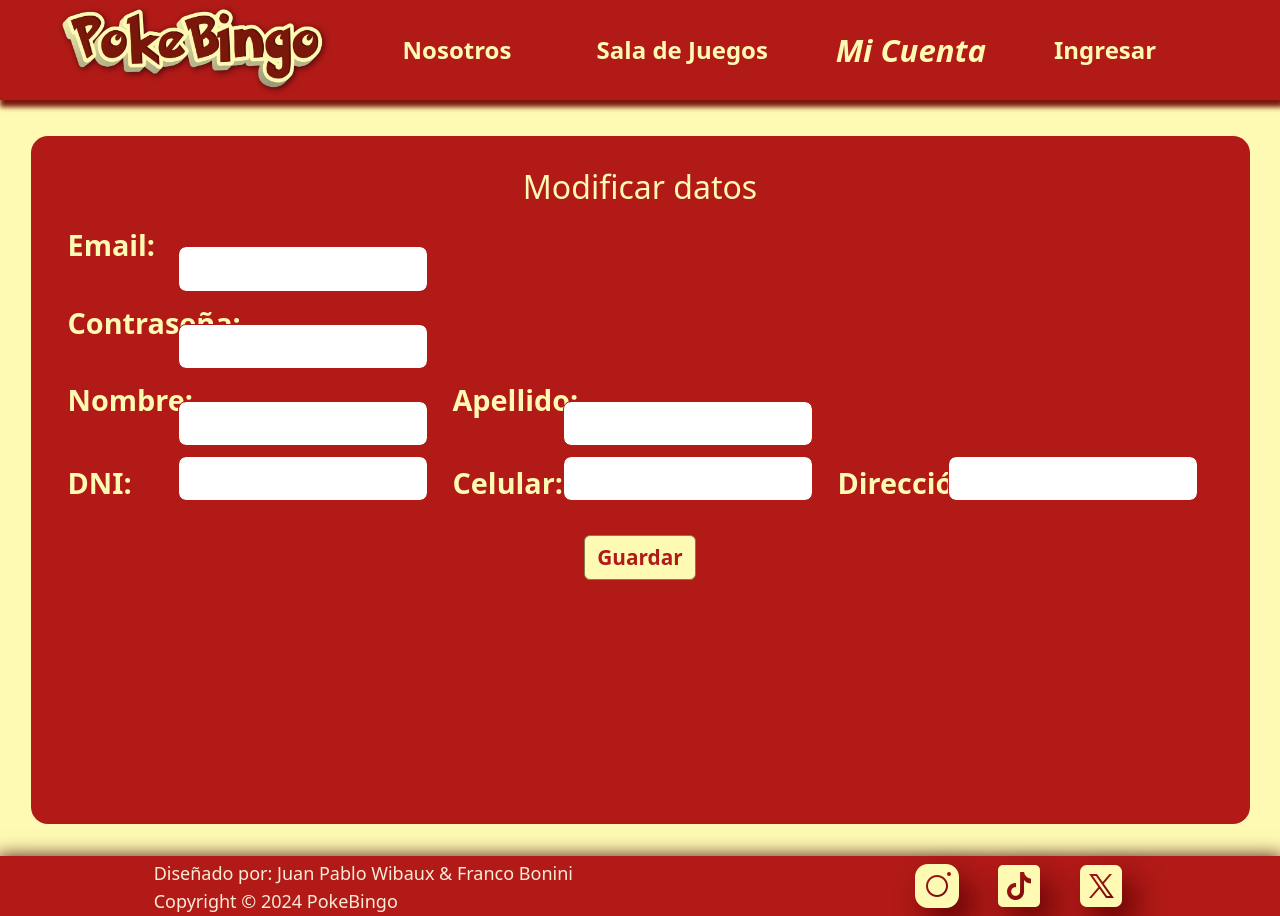
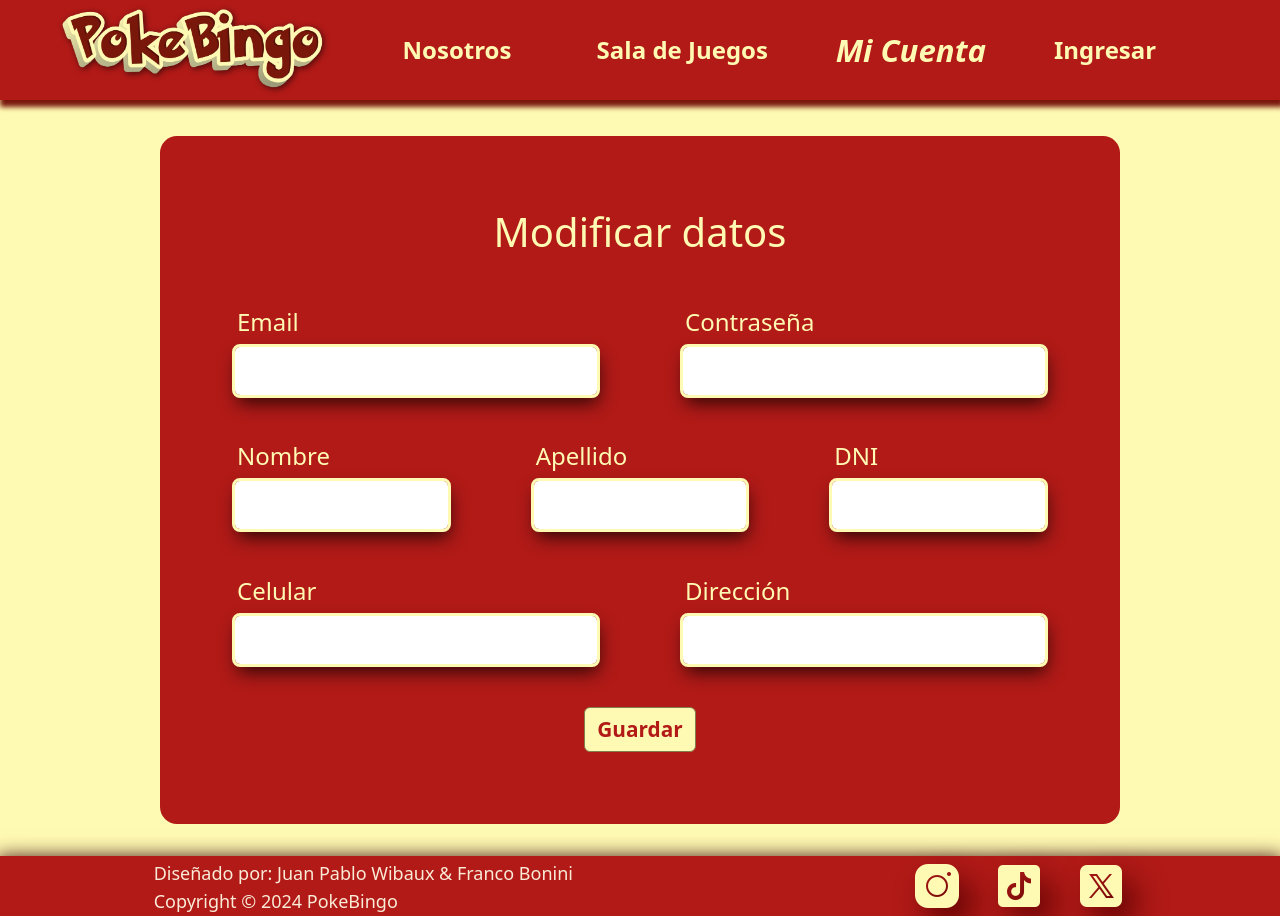
Before and after one commit to boninifranco/TPF_G4_PRUEBAS, a React (Create React App) app in the folder poke-bingo-pruebas/: page /MiCuenta in a window 1280 px wide. Both pictures are taken after a click on the button "Modificar". Built offline with nearby package versions, Linux system fonts and the light colour scheme.

Commit message:
Modal User

```diff
--- a/poke-bingo-pruebas/package.json
+++ b/poke-bingo-pruebas/package.json
@@ -15,7 +15,7 @@
     "web-vitals": "^2.1.4"
   },
   "scripts": {
-    "start": "react-scripts start",
+    "start": "set PORT=3001 && react-scripts start",
     "build": "react-scripts build",
     "test": "react-scripts test",
     "eject": "react-scripts eject"
--- a/poke-bingo-pruebas/src/components/miCuenta/MisDatos.jsx
+++ b/poke-bingo-pruebas/src/components/miCuenta/MisDatos.jsx
@@ -26,10 +26,14 @@ export const MisDatos = ({ onModify }) => {
     <div className='data_style'>
       <h2>Mis datos</h2>
       <div className="info_style">
-        <p className="pbox_style">Nombre: {user.nombre} {user.apellido}</p>
-        <p className="pbox_style">DNI: {user.dni}</p>
-        <p className="pbox_style">Celular: {user.celular}</p>
-        <p className="pbox_style">Dirección: {user.direccion}</p>
+        <p className="ptitle_style">Nombre</p>
+        <p className="pbox_style">{user.nombre} {user.apellido}</p>
+        <p className="ptitle_style">DNI</p>
+        <p className="pbox_style">{user.dni}</p>
+        <p className="ptitle_style">Celular</p>
+        <p className="pbox_style">{user.celular}</p>
+        <p className="ptitle_style">Dirección</p>
+        <p className="pbox_style">{user.direccion}</p>
         </div>
         <div>
         <Button className="button_reg" onMouseUp={(e) => e.currentTarget.blur()} onClick={onModify}>Modificar</Button>
--- a/poke-bingo-pruebas/src/components/miCuenta/MisDatosPatch.jsx
+++ b/poke-bingo-pruebas/src/components/miCuenta/MisDatosPatch.jsx
@@ -2,7 +2,7 @@ import { Button, Form } from "react-bootstrap";
 import React, { useEffect, useState } from 'react';
 import './misDatos.css';
 
-export const MisDatosPatch = ({ onGuardado }) => {
+export const MisDatosPatch = ({ onGuardado, hideEmailAndPassword }) => {
   const [user, setUser] = useState({
     nombre: '',
     apellido: '',
@@ -64,14 +64,17 @@ const handleChange = (e) => {
   const handleSubmit = async (e) => {
     e.preventDefault();
 
+    if (!user.nombre || !user.apellido || !user.dni || !user.celular || !user.direccion) {
+      alert("Existem campos sin completar"); // Muestra un alert
+      return; // Evita que continúe con el envío del formulario
+    }
+
     const idUser = localStorage.getItem('idUser');
 
     const { id, ...userData } = user;
 
     const { email, contrasenia } = registro;
 
-  console.log('Datos de usuario a enviar:', userData);
-  console.log('Datos de registro a enviar:', { email, contrasenia });
     try {
       await fetch(`http://localhost:3000/usuario/${idUser}`, {
         method: 'PATCH',
@@ -96,89 +99,89 @@ const handleSubmit = async (e) => {
     }
   };
 
-
   return (
-  <div className='data_style'>
-    <h2>Modificar datos</h2>
-    <Form className="info_style" onSubmit={handleSubmit}>
-      <div className="registro_style">
-
-        <Form.Group className="form_group">
-          <p className="pform_style">Email:</p>
+    <Form className="flex_container" onSubmit={handleSubmit}>
+      {!hideEmailAndPassword && (<div>
+        <h1>Modificar datos</h1>
+      </div>
+      )}
+      {!hideEmailAndPassword && (<div className="registro_style">
+        <Form.Group className="divcont">
+          <p className="pform_style">Email</p>
           <Form.Control
             type="email"
             name="email"
             value={registro.email}
             onChange={handleChange}
-            className="form_input_style1"
+            className="form_input_style"
           />
         </Form.Group>
-        <Form.Group className="form_group">
-          <p className="pform_style">Contraseña:</p>
+        <Form.Group className="divcont">
+          <p className="pform_style">Contraseña</p>
           <Form.Control
             type="password"
             name="contrasenia"
             value={registro.contrasenia}
             onChange={handleChange}
-            className="form_input_style1"
+            className="form_input_style"
           />
         </Form.Group>
       </div>
-
+      )}
       <div className="form_nombres">
-        <Form.Group className="form_group">
-          <p className="pform_style">Nombre:</p>
+        <Form.Group className="divcont">
+          <p className="pform_style">Nombre</p>
           <Form.Control
             type="text"
             name="nombre"
             value={user.nombre}
             onChange={handleChange}
-            className="form_input_style1"
+            className="form_input_style"
           />
         </Form.Group>
 
-        <Form.Group className="form_group">
-          <p className="pform_style">Apellido:</p>
+        <Form.Group className="divcont">
+          <p className="pform_style">Apellido</p>
           <Form.Control
             type="text"
             name="apellido"
             value={user.apellido}
             onChange={handleChange}
-            className="form_input_style1"
+            className="form_input_style"
           />
         </Form.Group>
-      </div>
-      <div className="form_info">
-        <Form.Group className="form_group">
-          <p className="pform_style">DNI:</p>
+
+        <Form.Group className="divcont">
+          <p className="pform_style">DNI</p>
           <Form.Control
             type="text"
             name="dni"
             value={user.dni}
             onChange={handleChange}
-            className="form_input_style2"
+            className="form_input_style"
           />
         </Form.Group>
-
-        <Form.Group className="form_group">
-          <p className="pform_style">Celular:</p>
+      </div>
+      <div className="form_info">
+        <Form.Group className="divcont">
+          <p className="pform_style">Celular</p>
           <Form.Control
             type="text"
             name="celular"
             value={user.celular}
             onChange={handleChange}
-            className="form_input_style2"
+            className="form_input_style"
           />
         </Form.Group>
 
-        <Form.Group className="form_group">
-          <p className="pform_style">Dirección:</p>
+        <Form.Group className="divcont">
+          <p className="pform_style">Dirección</p>
           <Form.Control
             type="text"
             name="direccion"
             value={user.direccion}
             onChange={handleChange}
-            className="form_input_style2"
+            className="form_input_style"
           />
         </Form.Group>
       </div>
@@ -188,6 +191,5 @@ return (
         </Button>
       </div>
     </Form>
-  </div>
   );
 };
--- a/poke-bingo-pruebas/src/components/miCuenta/misDatos.css
+++ b/poke-bingo-pruebas/src/components/miCuenta/misDatos.css
@@ -1,5 +1,5 @@
 .data_style {
-    color: #B11A17;
+  color: #b11a17;
   display: flex;
   flex-direction: column;
   align-items: center;
@@ -8,58 +8,68 @@
 .data_style > h2 {
   color: #fffab3;
 }
-
-.info_style {
-    display: flex;
-    flex-direction: column;
-    font-size: 1.8em;
-    text-align: left;
-    font-weight: 600;
+.info_style{
+  margin: 3vh 0 3vh 0;
+  font-size: 3vh;
 }
-
+.ptitle_style{
+  color: #fffab3;
+  font-weight: bold;
+  margin-bottom: 0.2em;
+}
 .pbox_style {
   background-color: #fffab3;
   border-radius: 8px;
   padding: 0 0.5em 0 0.5em;
-    margin-bottom: 10px;
+  margin-bottom: 2vh;
 }
-
+.form_input_style, .pbox_style {
+  /*Sombra de los form*/
+  -webkit-box-shadow: 2px 9px 18px -4px rgba(0,0,0,0.75);
+  -moz-box-shadow: 2px 9px 18px -4px rgba(0,0,0,0.75);
+  box-shadow: 2px 9px 18px -4px rgba(0,0,0,0.75);
+}
 .pform_style {
   color: #fffab3;
-    margin-right: 10px; /* Espaciado entre el texto y el input */
-    width: 100px; /* Ancho fijo para que todos tengan el mismo tamaño */
+  margin-bottom: 0.5vh;
 }
-
-.form_nombres,
-.form_info {
+.form_input_style {
+  border: 3px solid #fffab3;
+  border-radius: 8px;
+  font-size: 1em;
+}
+.divcont {
   display: flex;
-    justify-content: flex-start; /* Alinear elementos al inicio */
-    margin-bottom: 10px; /* Espacio entre grupos */
+  flex-direction: column;
+  margin: 0 5vh 0 5vh;
 }
-
-.form_group {
+@media (min-width: 769px) {/*Responsive Desktop*/
+  /*Contenedor de MisDatosPatch*/
+  .flex_container {
     display: flex;
-    align-items: center; /* Alinear verticalmente el texto y el input */
-    margin-right: 20px; /* Espacio entre los grupos de formulario */
+    flex-direction: column;
+    justify-content: space-evenly;
+    align-items: center;
+    font-size: 3vh;
   }
-
-.form_input_style1 {
-    border: 1px solid #B11A17;
-    border-radius: 8px;
-    padding: 0 0.5em 0 0.5em;
-    font-size: 1em;
-    width: 250px; /* Ajusta el ancho del input */
-    margin-top: 4vh;
+  .flex_container h1 {
+    color: #fffab3;
   }
-
-.form_input_style2 {
-    border: 1px solid #B11A17;
-    border-radius: 8px;
-    padding: 0 0.5em 0 0.5em;
-    font-size: 1em;
-    width: 250px; /* Ajusta el ancho del input */
-    margin-bottom: 3vh;
-}
-.btn_div{
+  .flex_container div {
     display: flex;
   }
+}
+@media (max-width: 769px) { /*Responsive Mobile*/
+ .flex_container{
+    display: flex;
+    flex-direction: column;
+    font-size: 2.5vh;
+    font-weight: bold;
+ }
+ .form_input_style{
+    width: 70vw;
+ }
+ .divcont{
+    margin-top: 2vh;
+ }
+}
--- /dev/null
+++ b/poke-bingo-pruebas/src/components/modalUser/modalUser.css
@@ -0,0 +1,28 @@
+.custom-modal .modal-dialog {
+  display: flex;
+  align-items: center;
+  justify-content: center;
+  margin: auto;
+  height: 100vh;
+  color: #FFFAB3;
+}
+.custom-modal .modal-content {
+  background-color: #831C16;
+  width: 70vw;
+  max-width: 90vw;
+  margin: auto;
+}
+.custom-modal .flex_container {
+  background-color: #831C16;
+  padding: 2em;
+  width: 100%;
+}
+.custom-modal .form_input_style {
+  width: 18vw;
+}
+.custom-modal .button_reg{
+  margin: 1.5em;
+}
+.custom-modal .divcont {
+  margin: 1.3em;
+}
--- a/poke-bingo-pruebas/src/pages/MiCuentaPage/micuenta.css
+++ b/poke-bingo-pruebas/src/pages/MiCuentaPage/micuenta.css
@@ -3,22 +3,25 @@
   background-color: #fffab3;
   height: 100vh;
 }
-.misdatos{
+.misdatos {
   background-color: #b11a17;
   border-radius: 17px 17px 17px 17px;
   -moz-border-radius: 17px 17px 17px 17px;
   -webkit-border-radius: 17px 17px 17px 17px;
   border: 0px solid #b11a17;
+  display: flex;
+  justify-content: center;
 }
-@media (max-width: 768px) {/*Responsive Mobile*/
+@media (max-width: 768px) {
+  /*Responsive Mobile*/
   .misdatos {
-      margin: 16em 2em 2em 2em;
     padding: 0 2em 2em 2em;
     font-size: 2vh;
   }
 }
-  @media (min-width: 769px) {/*Responsive Desktop*/
-    .account_body{
+@media (min-width: 769px) {
+  /*Responsive Desktop*/
+  .account_body {
     display: flex;
     justify-content: center;
     margin-top: 5vh;
--- a/poke-bingo-pruebas/src/pages/nosotrosPage/Nosotros.jsx
+++ b/poke-bingo-pruebas/src/pages/nosotrosPage/Nosotros.jsx
@@ -6,7 +6,7 @@ import { Link} from "react-router-dom";
 
 export const Nosotros = () => {
   return (
-    <body className="nosotros-container">
+    <div className="nosotros-container">
       <div className="carrusel_size">
         <CarruselNosotros />
       </div>
@@ -43,6 +43,6 @@ export const Nosotros = () => {
           INGRESAR
         </Button>
       </div>
-    </body>
+    </div>
   );
 };
--- a/poke-bingo-pruebas/src/pages/salaDeJuegosPage/SalaDeJuegos.jsx
+++ b/poke-bingo-pruebas/src/pages/salaDeJuegosPage/SalaDeJuegos.jsx
@@ -1,11 +1,12 @@
 import React from 'react'
-//import { SitioEnConstruccion } from '../../components/varios/SitioEnConstruccion'
-import {AbmPage} from '../abmPage/AbmPage'
+import { SitioEnConstruccion } from '../../components/varios/SitioEnConstruccion'
+
 
 export const SalaDeJuegos = () => {
   return (
     <div>
-        <AbmPage/>
+        <h1>SALA DE JUEGO</h1>
+        <SitioEnConstruccion></SitioEnConstruccion>
     </div>
   )
 }
```
Also changed, not shown: poke-bingo-pruebas/src/components/modalUser/ModalUser.jsx (added, +19 -0 lines), poke-bingo-pruebas/src/pages/homePage/HomePage.jsx (+29 -1 lines). Lines whose indentation alone changed are shown as unchanged.
